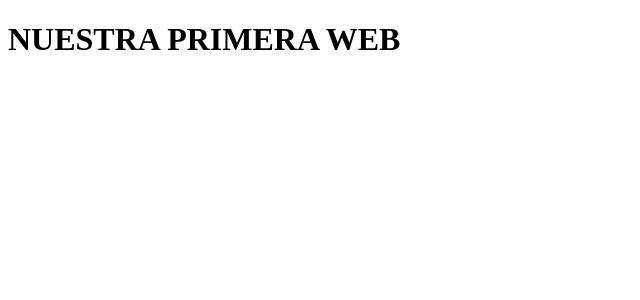
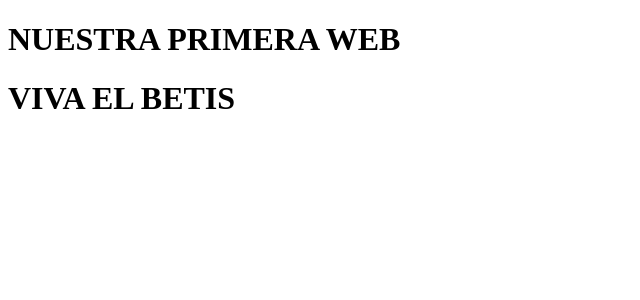
Before and after one commit to alexguerrero793/cursoDev_layout, an Angular app: page / in a window 1280 px wide. Shown: the top 300 px of the page, without its empty margins (0-640 px from the left). Built offline with nearby package versions, Linux system fonts and the light colour scheme.

Commit message:
POR USTEDES

```diff
--- a/src/app/app.component.html
+++ b/src/app/app.component.html
@@ -1 +1,2 @@
 <h1>NUESTRA PRIMERA WEB</h1>
+<h1>VIVA EL BETIS</h1>
```
Also changed, not shown: 1 other file (tests, documents, lock files or other folders).
